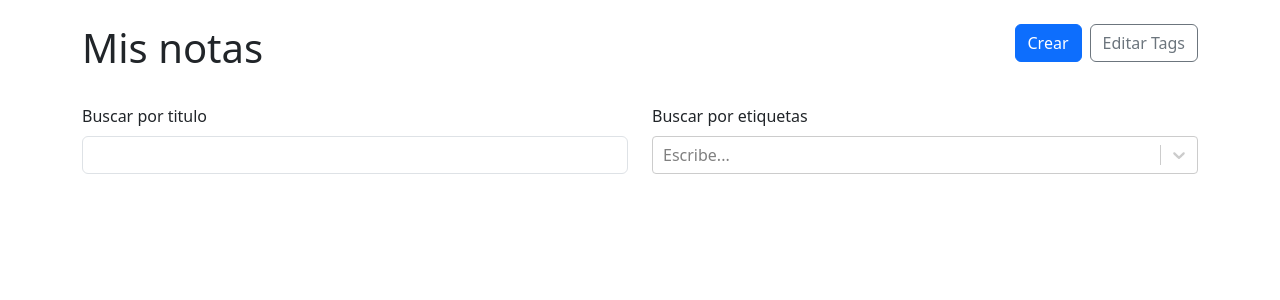
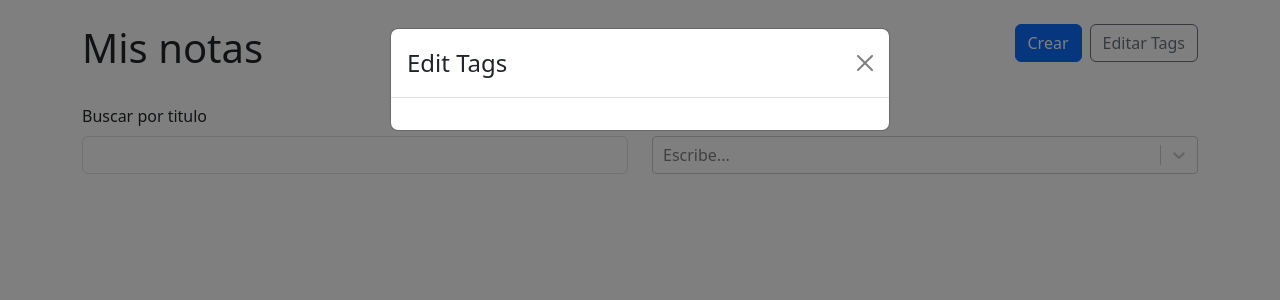
Before and after one commit to Fran804/react-note-app, a React (Vite) app: page / in a window 1280 px wide. Both pictures are taken after a click on the button "Editar Tags". Shown: the top 300 px of the page. Built offline with nearby package versions, Linux system fonts and the light colour scheme.

Commit message:
Updated and delete tags

```diff
--- a/src/App.tsx
+++ b/src/App.tsx
@@ -33,26 +33,44 @@
     });
   }
 
-  function onUpdateNote(id: string, {tags, ...data} : NoteData) {
+  function onUpdateNote(id: string, { tags, ...data }: NoteData) {
     setNotes((prevNotes) => {
-      return prevNotes.map(note => {
-        if(note.id === id){
-          return { ...note, ...data, tagIds: tags.map((tag) => tag.id) }
+      return prevNotes.map((note) => {
+        if (note.id === id) {
+          return { ...note, ...data, tagIds: tags.map((tag) => tag.id) };
         } else {
-          return note
+          return note;
         }
-      })
+      });
     });
   }
 
   function onDeleteNote(id: string) {
-    setNotes(prevNotes => {
-      return prevNotes.filter(note => note.id !== id)
-    })
+    setNotes((prevNotes) => {
+      return prevNotes.filter((note) => note.id !== id);
+    });
   }
 
   function addTag(tag: Tag) {
     setTags((prev) => [...prev, tag]);
+  }
+
+  function updateTag(id: string, label: string) {
+    return setTags((prevTags) => {
+      return prevTags.map((tag) => {
+        if (tag.id === id) {
+          return { ...tag, label };
+        } else {
+          return tag;
+        }
+      });
+    });
+  }
+
+  function deleteTag(id: string) {
+    setTags((prevTags) => {
+      return prevTags.filter((tag) => tag.id !== id);
+    });
   }
 
   return (
@@ -60,7 +78,14 @@
       <Routes>
         <Route
           path="/"
-          element={<NoteList notes={notesWithTag} availableTags={tags} />}
+          element={
+            <NoteList
+              notes={notesWithTag}
+              availableTags={tags}
+              onUpdateTag={updateTag}
+              onDeleteTag={deleteTag}
+            />
+          }
         />
         <Route
           path="/new"
@@ -73,7 +98,7 @@
           }
         />
         <Route path="/:id" element={<NoteLayout notes={notesWithTag} />}>
-          <Route index element={<Note onDelete={onDeleteNote}/>} />
+          <Route index element={<Note onDelete={onDeleteNote} />} />
           <Route
             path="edit"
             element={
--- a/src/Pages/NoteList/NoteList.tsx
+++ b/src/Pages/NoteList/NoteList.tsx
@@ -1,13 +1,33 @@
 import { useMemo, useState } from "react";
-import { Row, Col, Stack, Button, Form, Card, Badge } from "react-bootstrap";
+import {
+  Row,
+  Col,
+  Stack,
+  Button,
+  Form,
+  Card,
+  Badge,
+  Modal,
+} from "react-bootstrap";
 import { Link } from "react-router-dom";
 import ReactSelect from "react-select";
-import { NoteListProps, Tag, SimplifiedNote } from "../../types";
+import {
+  NoteListProps,
+  Tag,
+  SimplifiedNote,
+  EditTagsModalProps,
+} from "../../types";
 import styles from "./NoteList.module.css";
 
-function NoteList({ availableTags, notes }: NoteListProps) {
+function NoteList({
+  availableTags,
+  notes,
+  onDeleteTag,
+  onUpdateTag,
+}: NoteListProps) {
   const [selectedTags, setSelectedTags] = useState<Tag[]>([]);
   const [title, setTitle] = useState("");
+  const [editTagsModalIsOpen, setEditTagsModalIsOpen] = useState(false);
   const filteredNotes = useMemo(() => {
     return notes.filter((note) => {
       return (
@@ -32,7 +52,14 @@
             <Link to="/new">
               <Button variant="primary">Crear</Button>
             </Link>
-            <Button variant="outline-secondary">Editar Tags</Button>
+            <Button
+              onClick={() => {
+                setEditTagsModalIsOpen(true);
+              }}
+              variant="outline-secondary"
+            >
+              Editar Tags
+            </Button>
           </Stack>
         </Col>
       </Row>
@@ -79,6 +106,15 @@
           </Col>
         ))}
       </Row>
+      <EditTagsModal
+        onUpdateTag={onUpdateTag}
+        onDeleteTag={onDeleteTag}
+        show={editTagsModalIsOpen}
+        availableTags={availableTags}
+        handleClose={() => {
+          setEditTagsModalIsOpen(false);
+        }}
+      />
     </>
   );
 }
@@ -115,4 +151,40 @@
   );
 }
 
+function EditTagsModal({
+  onDeleteTag,
+  onUpdateTag,
+  availableTags,
+  handleClose,
+  show,
+}: EditTagsModalProps) {
+  return (
+    <Modal show={show} onHide={handleClose}>
+      <Modal.Header closeButton>
+        <Modal.Title>Edit Tags</Modal.Title>
+      </Modal.Header>
+      <Modal.Body>
+        <Form>
+          <Stack gap={2}>
+            {availableTags.map((tag) => (
+              <Row key={tag.id}>
+                <Col>
+                  <Form.Control
+                    type="text"
+                    value={tag.label}
+                    onChange={(e) => onUpdateTag(tag.id, e.target.value)}
+                  />
+                </Col>
+                <Col xs="auto">
+                  <Button onClick={() => onDeleteTag(tag.id)} variant="outline-danger">&times;</Button>
+                </Col>
+              </Row>
+            ))}
+          </Stack>
+        </Form>
+      </Modal.Body>
+    </Modal>
+  );
+}
+
 export default NoteList;
```
Also changed, not shown: src/types.ts (+10 -0 lines).
